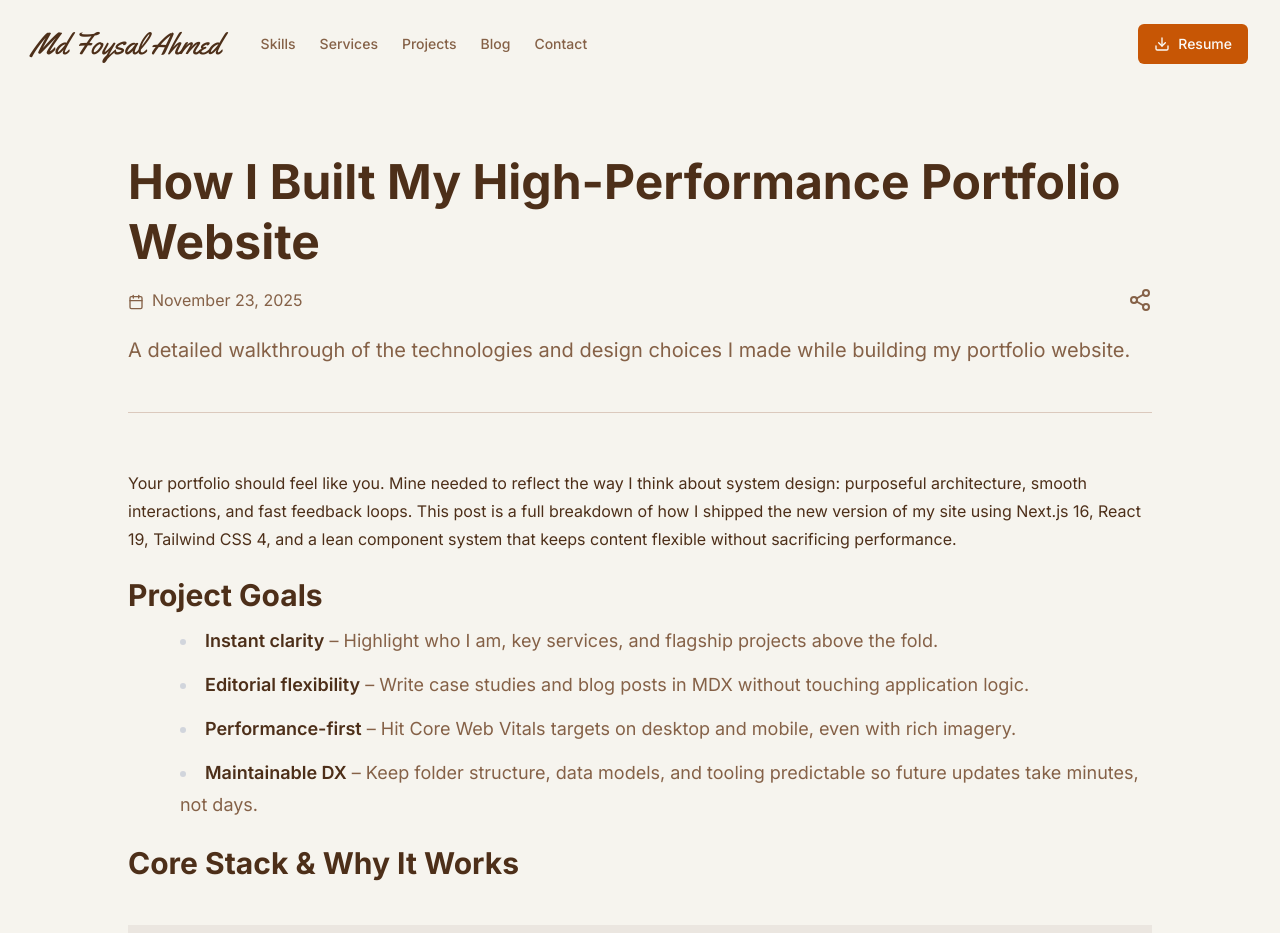
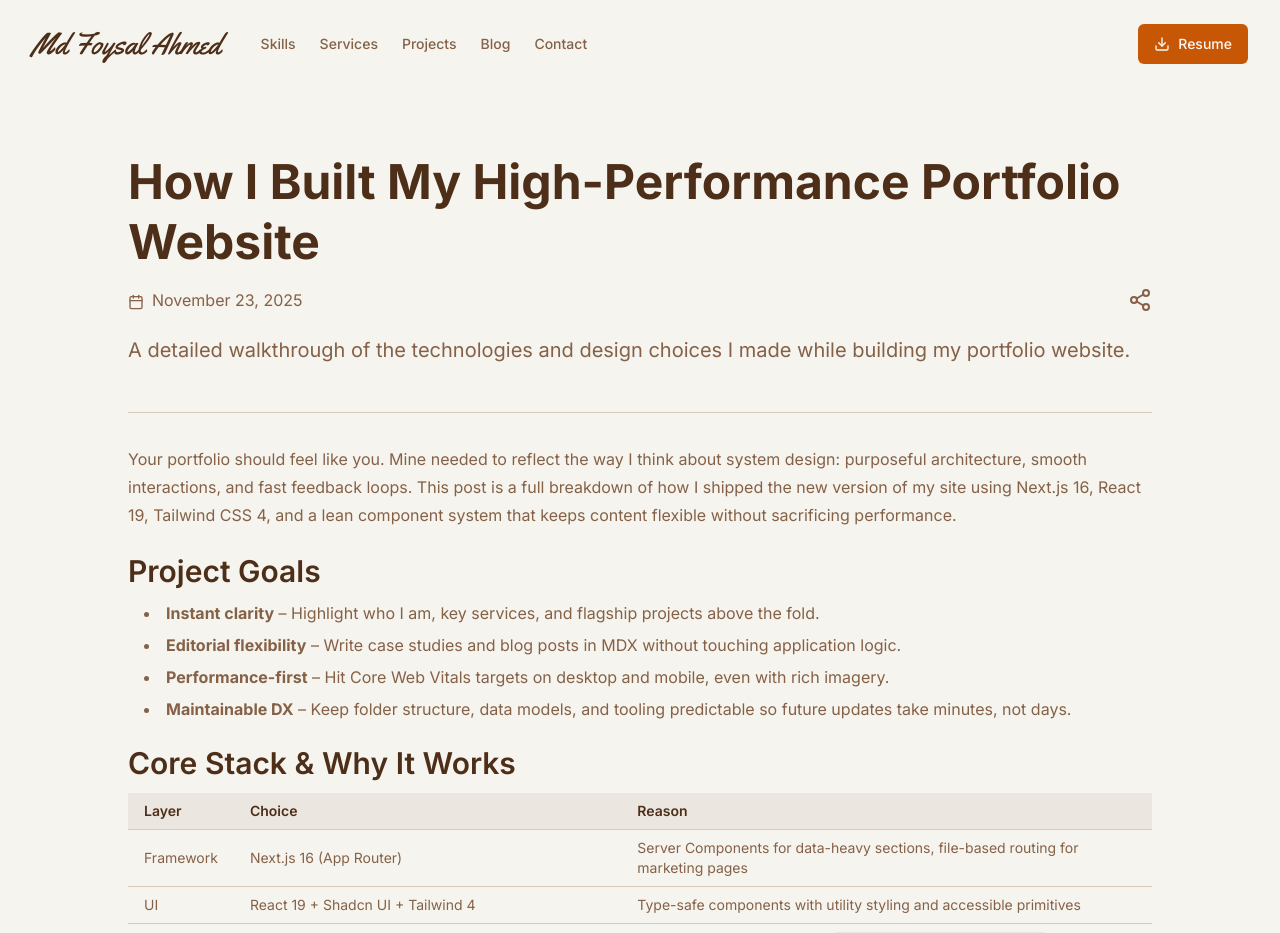
Before and after one commit to mdfoysalahmed613/Portfolio, a Next.js app: page /blog/how-i-built-my-high-performance-portfolio-website in a window 1280 px wide. Shown: the top 933 px of the page. Built offline with nearby package versions, Linux system fonts and the light colour scheme; no server answers.

Commit message:
feat: remove Tailwind typography plugin

```diff
--- a/app/blog/[slug]/page.tsx
+++ b/app/blog/[slug]/page.tsx
@@ -2,7 +2,6 @@
 import { Metadata } from "next";
 import { notFound } from "next/navigation";
 import Link from "next/link";
-import Image from "next/image";
 import { blogs } from "@/lib/blogs";
 import { ArrowLeft, Calendar } from "lucide-react";
 import ShareBlog from "@/components/common/share-blog";
@@ -11,7 +10,7 @@ export function generateStaticParams() {
    return blogs.map((blog) => ({ slug: blog.slug }));
 }
 
-export async function generateMetadata({ params }: {params: Promise<{ slug: string }>}) : Promise<Metadata | {}> {
+export async function generateMetadata({ params }: { params: Promise<{ slug: string }> }): Promise<Metadata | {}> {
    const { slug } = await params;
    const blog = blogs.find((b) => b.slug === slug);
 
@@ -39,7 +38,7 @@ export async function generateMetadata({ params }: {params: Promise<{ slug: stri
    };
 }
 
-export default async function BlogPost({ params }: {params: Promise<{ slug: string }>}) {
+export default async function BlogPost({ params }: { params: Promise<{ slug: string }> }) {
    const { slug } = await params;
    const blog = blogs.find((b) => b.slug === slug);
 
@@ -72,23 +71,7 @@ export default async function BlogPost({ params }: {params: Promise<{ slug: stri
                {blog.description}
             </p>
          </header>
-
-         {/* Featured Image
-         <div className="relative aspect-[40/21] rounded-lg overflow-hidden mb-12 bg-muted">
-            <Image
-               src={blog.image}
-               alt={blog.title}
-               fill
-               className="object-cover"
-               priority
-               sizes="(max-width: 1024px) 100vw, 1024px"
-            />
-         </div> */}
-
-         {/* Content */}
-         <div className="prose prose-lg max-w-none prose-headings:font-bold prose-headings:text-foreground prose-p:text-foreground prose-a:text-primary prose-a:no-underline hover:prose-a:underline prose-strong:text-foreground prose-code:text-foreground prose-code:bg-muted prose-code:px-1 prose-code:py-0.5 prose-code:rounded prose-pre:bg-muted prose-pre:border prose-pre:border-border prose-pre:overflow-x-auto prose-pre:max-w-[calc(100vw-3rem)] prose-img:rounded-lg prose-hr:border-border">
-            <Content />
-         </div>
+         <Content />
 
          {/* Footer Navigation */}
          <footer className="mt-16 pt-8 border-t border-border">
--- a/app/globals.css
+++ b/app/globals.css
@@ -1,6 +1,5 @@
 @import "tailwindcss";
 @import "tw-animate-css";
-@plugin "@tailwindcss/typography";
 
 @theme inline {
   --color-background: var(--background);
--- a/next.config.ts
+++ b/next.config.ts
@@ -1,7 +1,5 @@
 import type { NextConfig } from "next";
-import remarkGfm from "remark-gfm";
 import createMDX from "@next/mdx";
-import rehypePrettyCode from "rehype-pretty-code";
 
 const nextConfig: NextConfig = {
   pageExtensions: ["js", "jsx", "md", "mdx", "ts", "tsx"],
--- a/package.json
+++ b/package.json
@@ -14,7 +14,6 @@
     "@next/mdx": "^16.0.3",
     "@radix-ui/react-slot": "^1.2.3",
     "@radix-ui/react-tabs": "^1.1.13",
-    "@tailwindcss/typography": "^0.5.19",
     "@types/mdx": "^2.0.13",
     "@vercel/speed-insights": "^1.2.0",
     "class-variance-authority": "^0.7.1",
```
Also changed, not shown: 1 other file (tests, documents, lock files or other folders).
